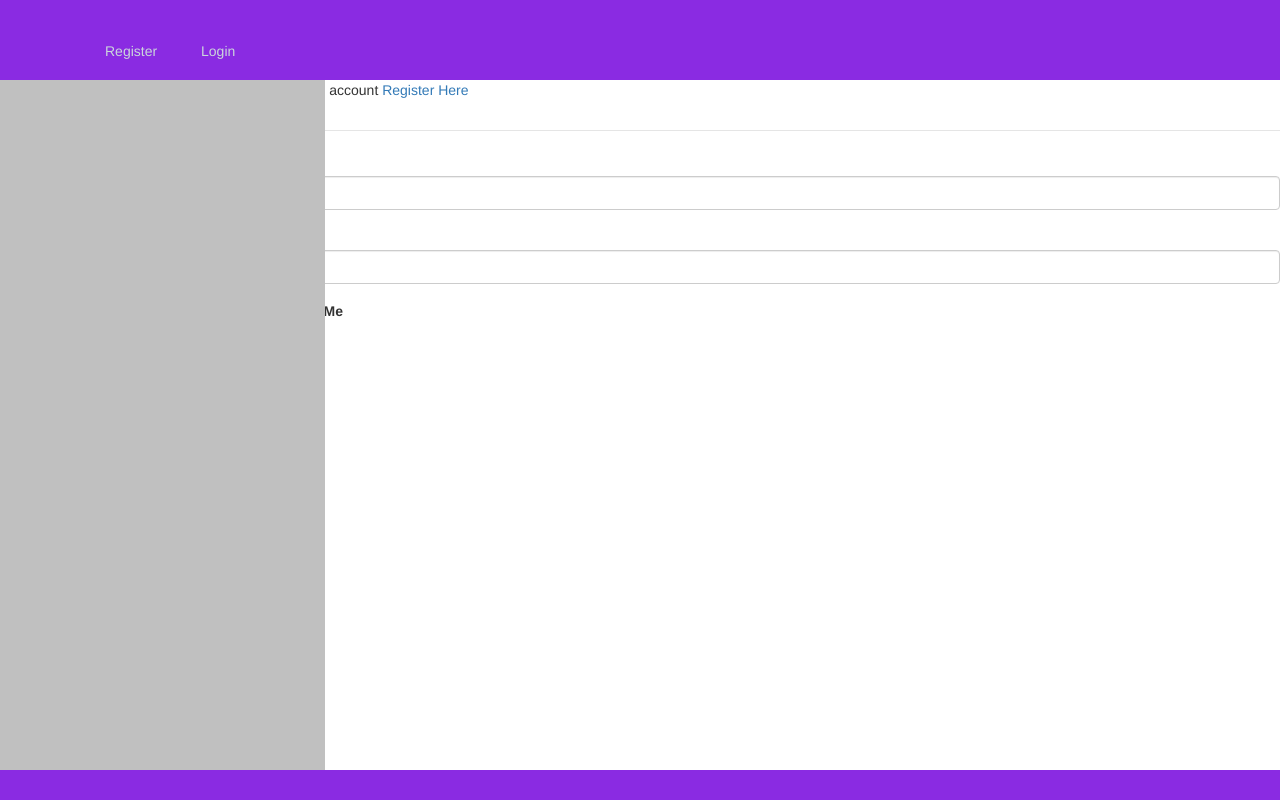
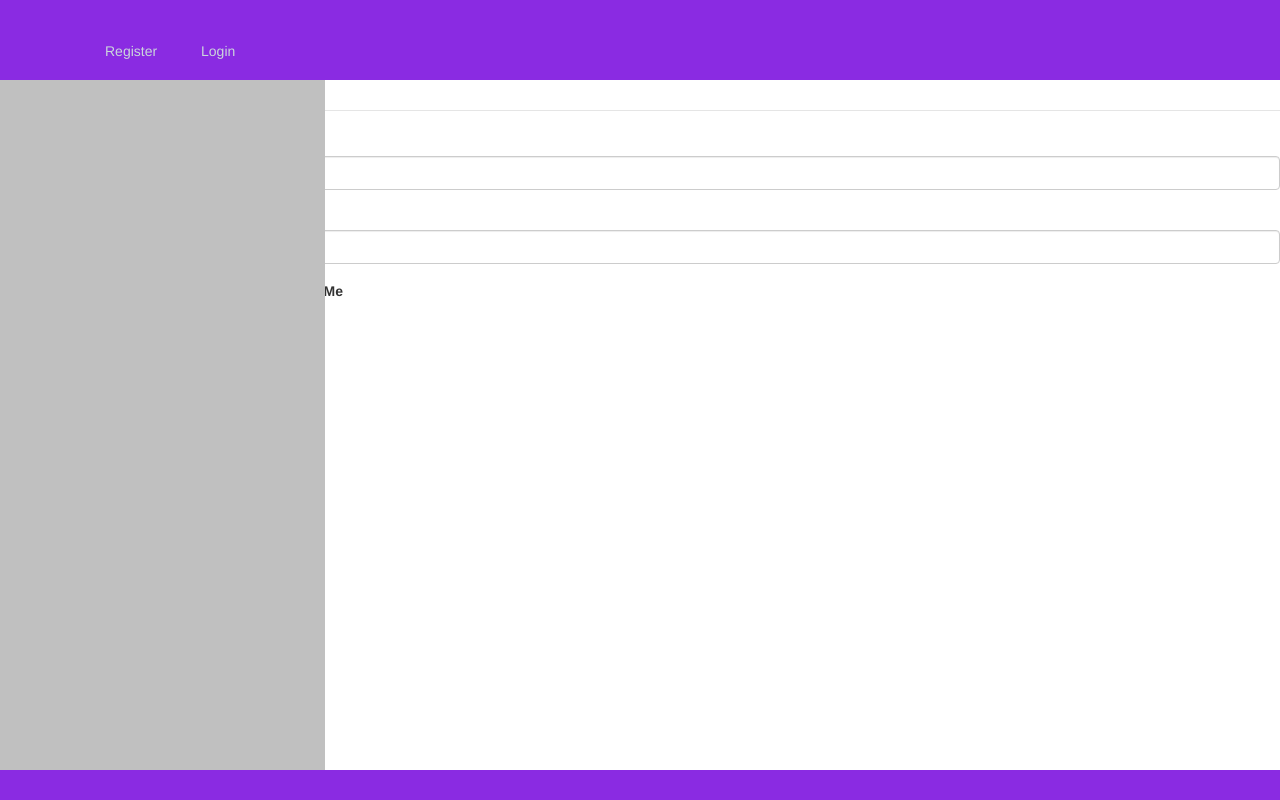
Before and after one commit to viswanath27/aiwiki, a Flask app: page / in a window 1280 px wide. Run offline with Flask 2, Linux system fonts and the light colour scheme; some libraries are stand-ins or nearby versions.

Commit message:
removed registration

```diff
--- a/application/templates/login.html
+++ b/application/templates/login.html
@@ -3,7 +3,7 @@
 {% block content %}
 <div class="border-top pt-3">
 <!--<small class="text-muted">-->
-    Do not have an account <a class ="ml-2" href="{{ url_for('register')}}"> Register Here </a>
+    <!--Do not have an account <a class ="ml-2" href="{{ url_for('register')}}"> Register Here </a>-->
 
 <!--</small>-->
 </div>
```
